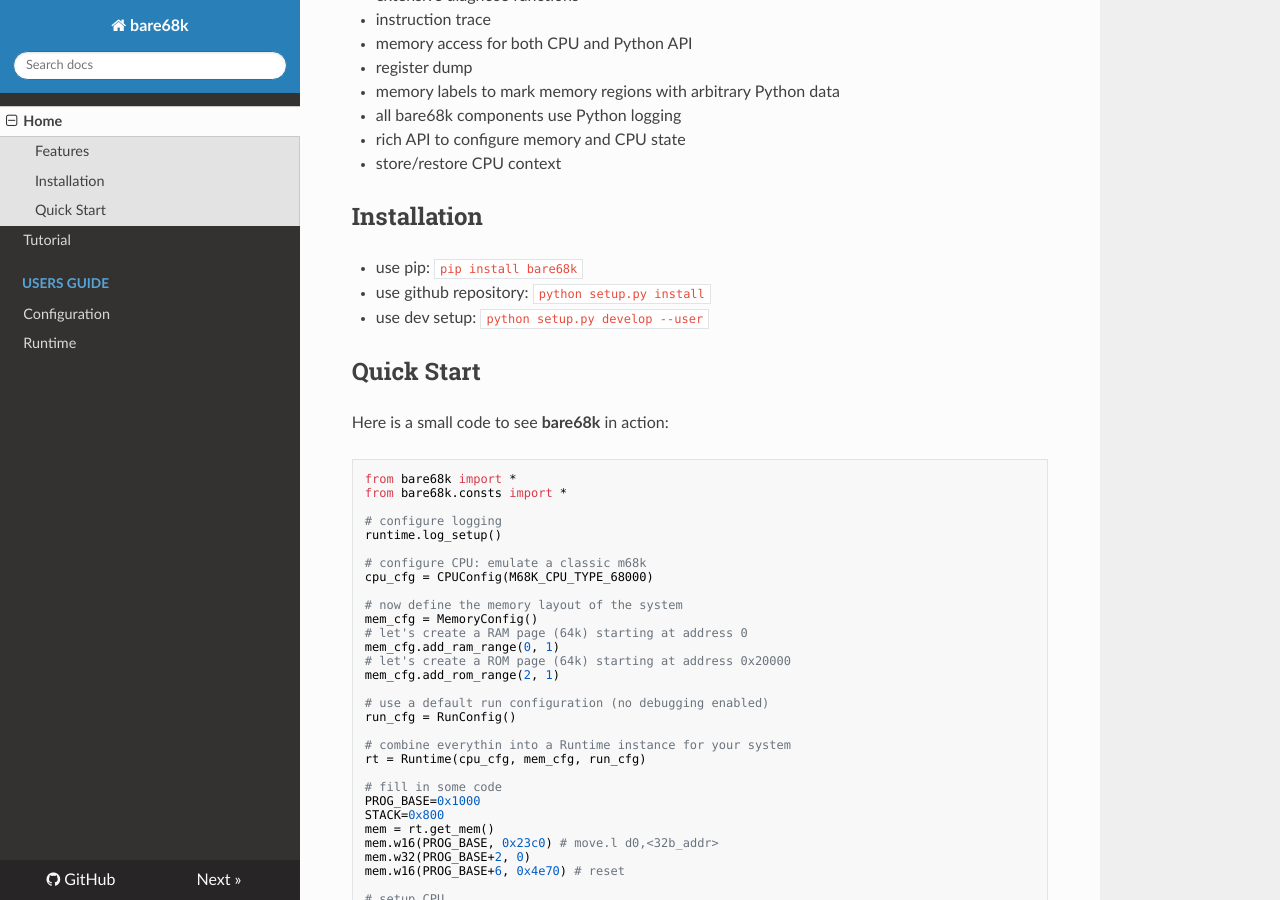
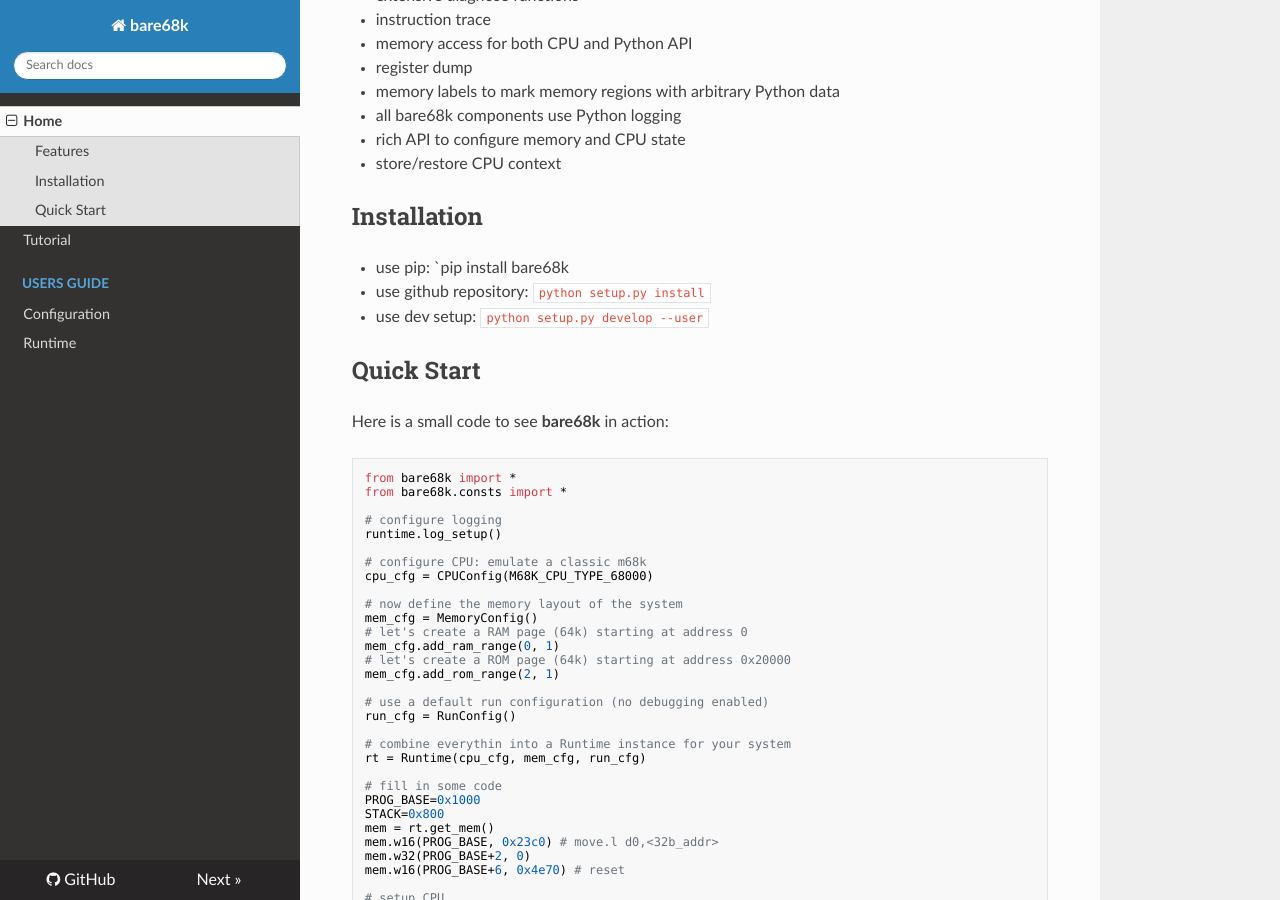
Before and after one commit to cnvogelg/bare68k, an MkDocs documentation site: the page built from docs/index.md, in a window 1280 px wide and 900 px high, scrolled down 904 px. Built offline with MkDocs 1.6.1, drawn with Linux system fonts in a browser that asks for light colours; nearby versions of some CDN libraries; old or Windows-style settings are respelled for this version of MkDocs.

Commit message:
doc fixes

```diff
--- a/docs/index.md
+++ b/docs/index.md
@@ -44,7 +44,7 @@ under the GNU Public License V2
 
 ## Installation
 
-* use pip: `pip install bare68k`
+* use pip: `pip install bare68k
 * use github repository: `python setup.py install`
 * use dev setup: `python setup.py develop --user`
 
```
Also changed, not shown: 1 other file.
